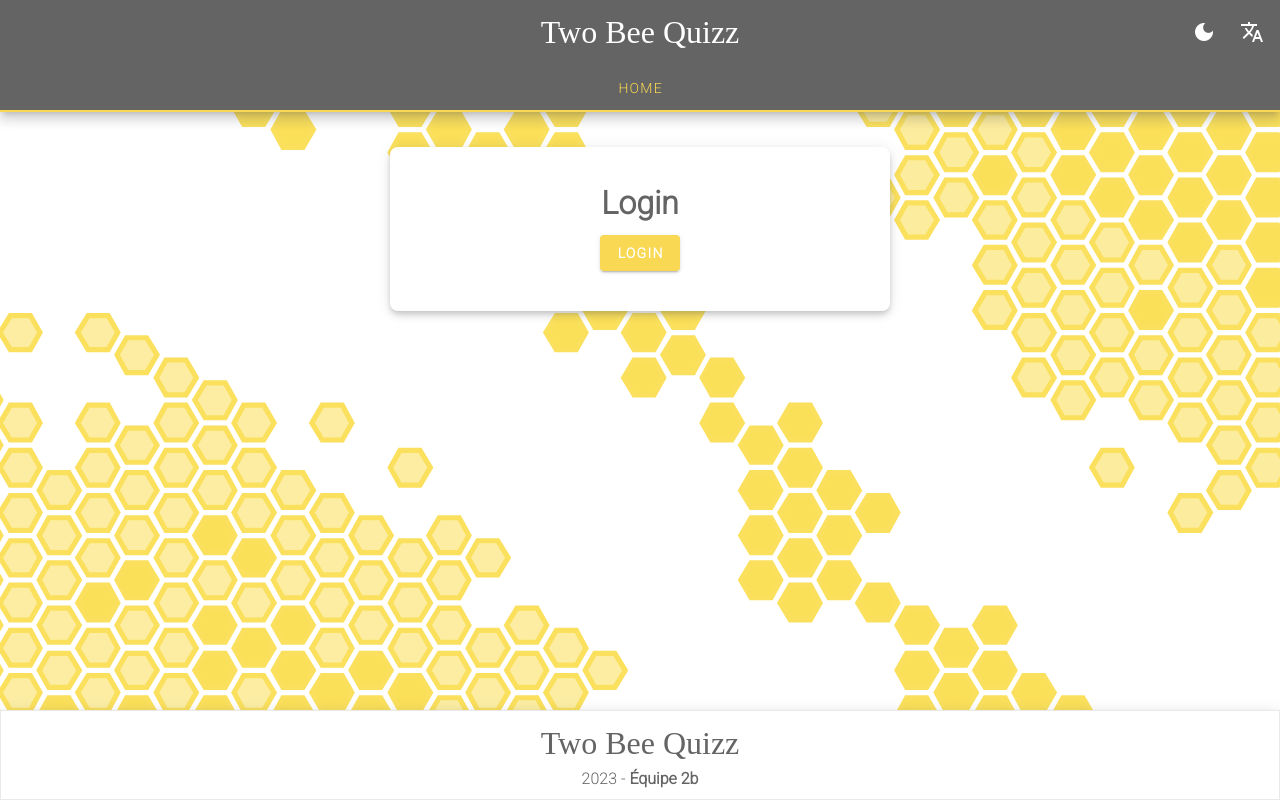
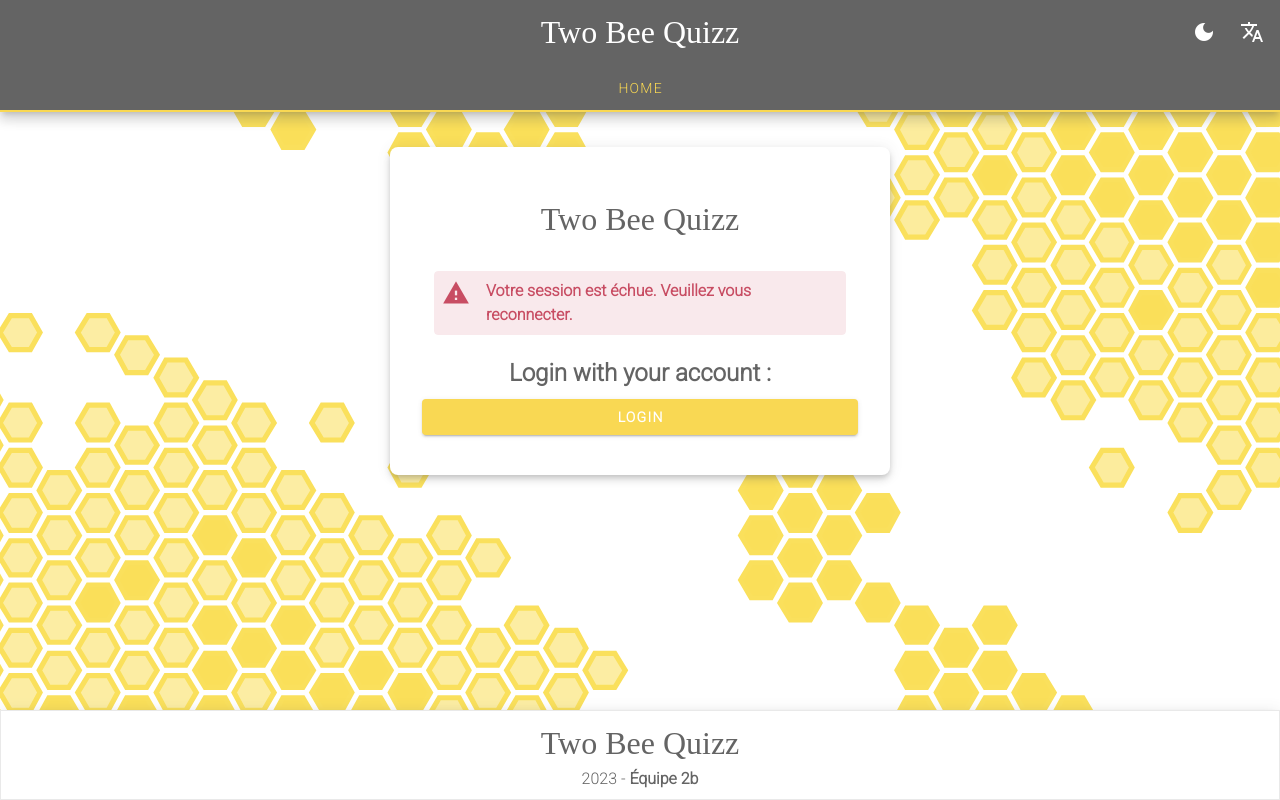
Before and after one commit to MaxHowardBorges/2b-quiz, a Vue app in the folder frontend-vue/: page / in a window 1280 px wide. Built offline with nearby package versions, Linux system fonts and the light colour scheme; a web font is replaced by a local one.

Commit message:
Adapt error msg #3 #4 #7 #21

```diff
--- a/frontend-vue/src/components/user/LoginBlock.vue
+++ b/frontend-vue/src/components/user/LoginBlock.vue
@@ -20,9 +20,19 @@
     width="70%"
     class="mt-5 px-6 py-8 mx-auto"
     elevation="5">
-    <h1>Login</h1>
+    <div class="logo ma-2 pa-2">Two Bee Quizz</div>
+
+    <v-alert
+      class="ma-5 pa-2 text-left"
+      color="error"
+      type="error"
+      variant="tonal">
+      <b>Votre session est échue. Veuillez vous reconnecter.</b>
+    </v-alert>
+
+    <h2><b>Login with your account :</b></h2>
     <v-form @submit.prevent="login" class="ma-2" max-width="500px">
-      <v-btn color="primary" type="submit">
+      <v-btn width="100%" color="primary" type="submit">
         <p class="text-white font-weight-bold">Login</p>
       </v-btn>
     </v-form>
@@ -98,4 +108,11 @@
   };
 </script>
 
-<style scoped></style>
+<style scoped>
+  .logo {
+    font-size: xx-large;
+    overflow: hidden;
+    text-overflow: ellipsis;
+    white-space: nowrap;
+  }
+</style>
```
